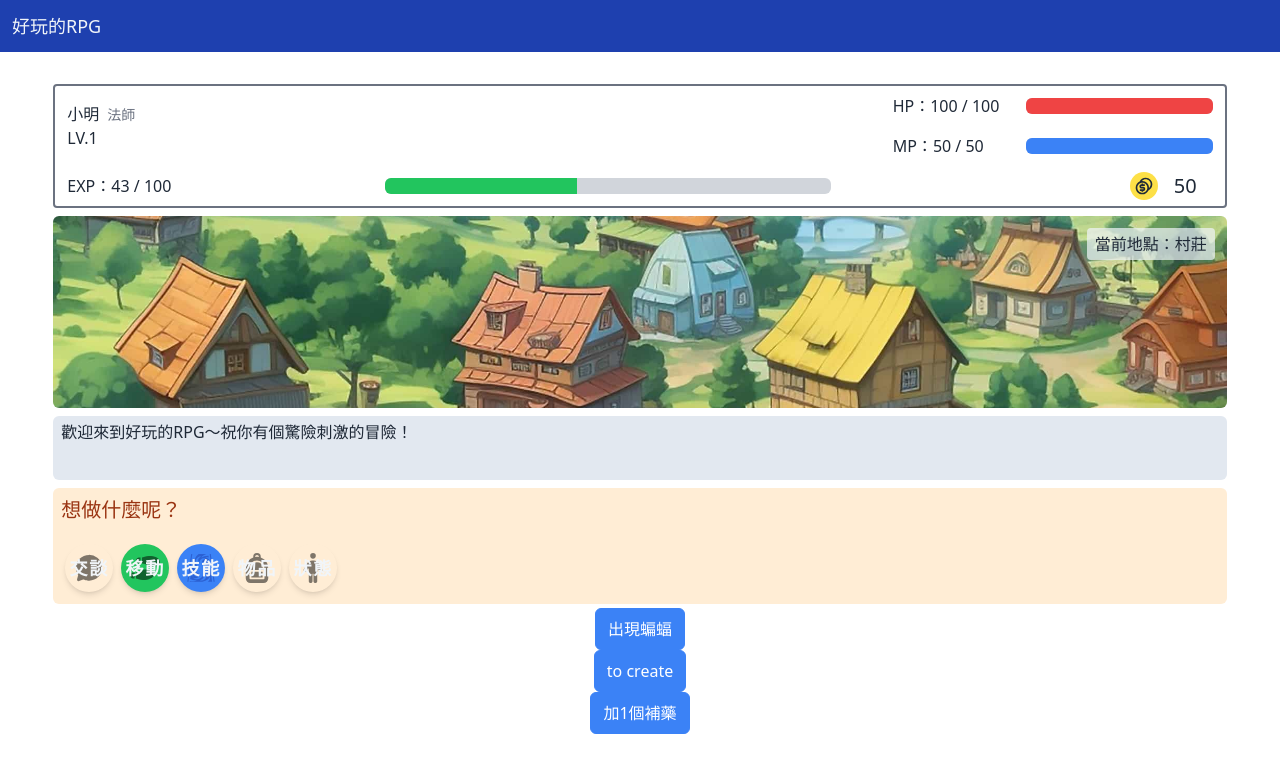
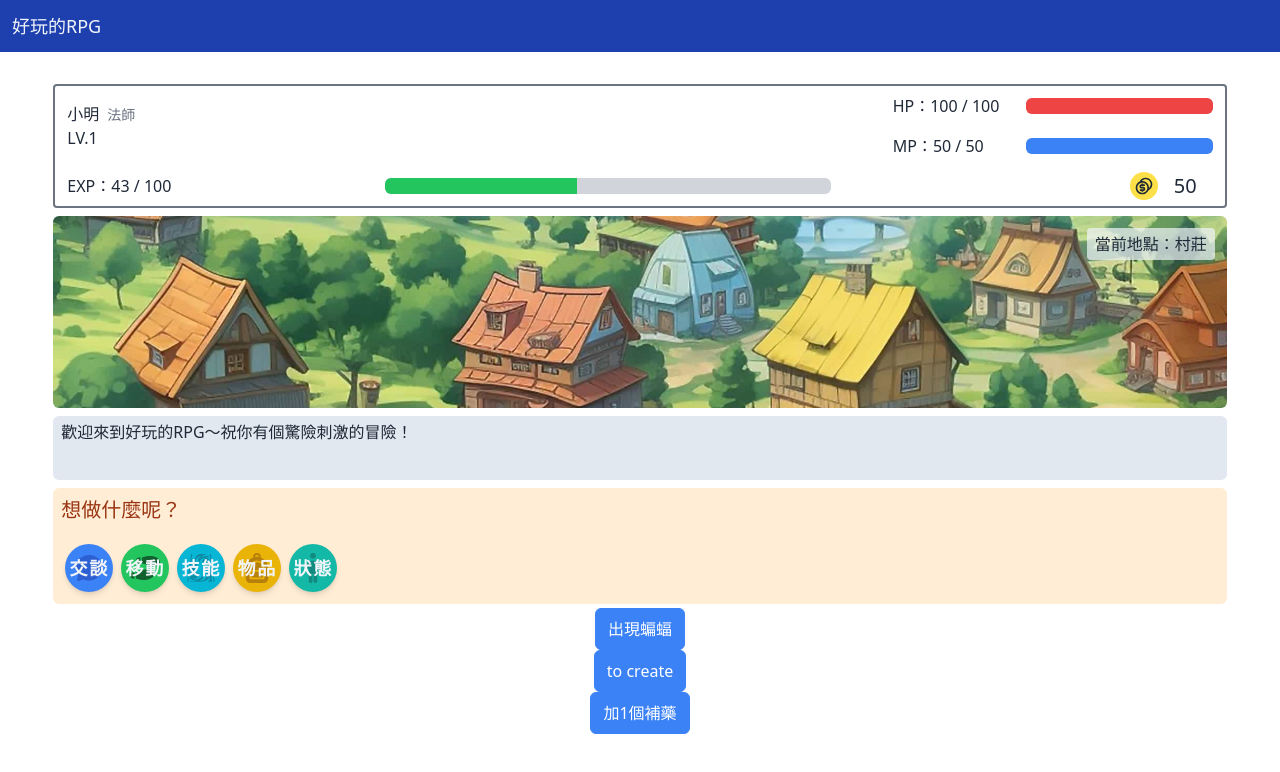
Before and after one commit to Melon-Lo/rpg, a React (Create React App) app: page / in a window 1280 px wide. Shown: the top 772 px of the page. Built offline with nearby package versions, Linux system fonts and the light colour scheme.

Commit message:
feat/ fix color bug

```diff
--- a/src/components/StatusBar.jsx
+++ b/src/components/StatusBar.jsx
@@ -14,9 +14,10 @@ export default function StatusBar({ type, color, currentValue, maxValue, selfSta
   return (
     <div className="flex justify-between items-center py-2">
       { selfStatus && <ValueNumbers /> }
+      {/* 灰色背景 */}
       <div className={`${barStyle} bg-gray-300 rounded-md relative overflow-hidden h-4`}>
         {/* 依照比例顯示長度 */}
-        <div id="hpBar" className={"absolute inset-0 bg-" + color + "-500"} style={{ width: currentRatio * 100 + '%' }}></div>
+        <div className={`absolute inset-0 bg-${color}-500`} style={{ width: currentRatio * 100 + '%' }}></div>
       </div>
     </div>
   )
--- a/src/data/commands.js
+++ b/src/data/commands.js
@@ -11,7 +11,7 @@ const commands = [
     commands: [
       {
         command: "交談",
-        color: "yellow",
+        color: "blue",
         img: IoChatbubble,
       },
       {
@@ -21,12 +21,12 @@ const commands = [
       },
       {
         command: "技能",
-        color: "blue",
+        color: "cyan",
         img: GiMagicPortal,
       },
       {
         command: "物品",
-        color: "brown",
+        color: "yellow",
         img: BsFillBackpackFill,
       },
       {
--- a/src/store/slices/itemsSlice.js
+++ b/src/store/slices/itemsSlice.js
@@ -11,6 +11,10 @@ const itemsSlice = createSlice({
       },
       {
         name: "魔法藥",
+        quantity: 2,
+      },
+      {
+        name: "毒藥",
         quantity: 2,
       },
     ],
--- a/tailwind.config.js
+++ b/tailwind.config.js
@@ -5,4 +5,13 @@ module.exports = {
     extend: {},
   },
   plugins: [],
+  // 確保這些樣式可以正常顯示
+  safelist: [
+    {
+      pattern: /bg-(yellow|red|blue|teal|brown|cyan)-500/,
+    },
+    {
+      pattern: /text-(yellow|red|teal|brown|cyan)-800/,
+    },
+  ],
 };
```
